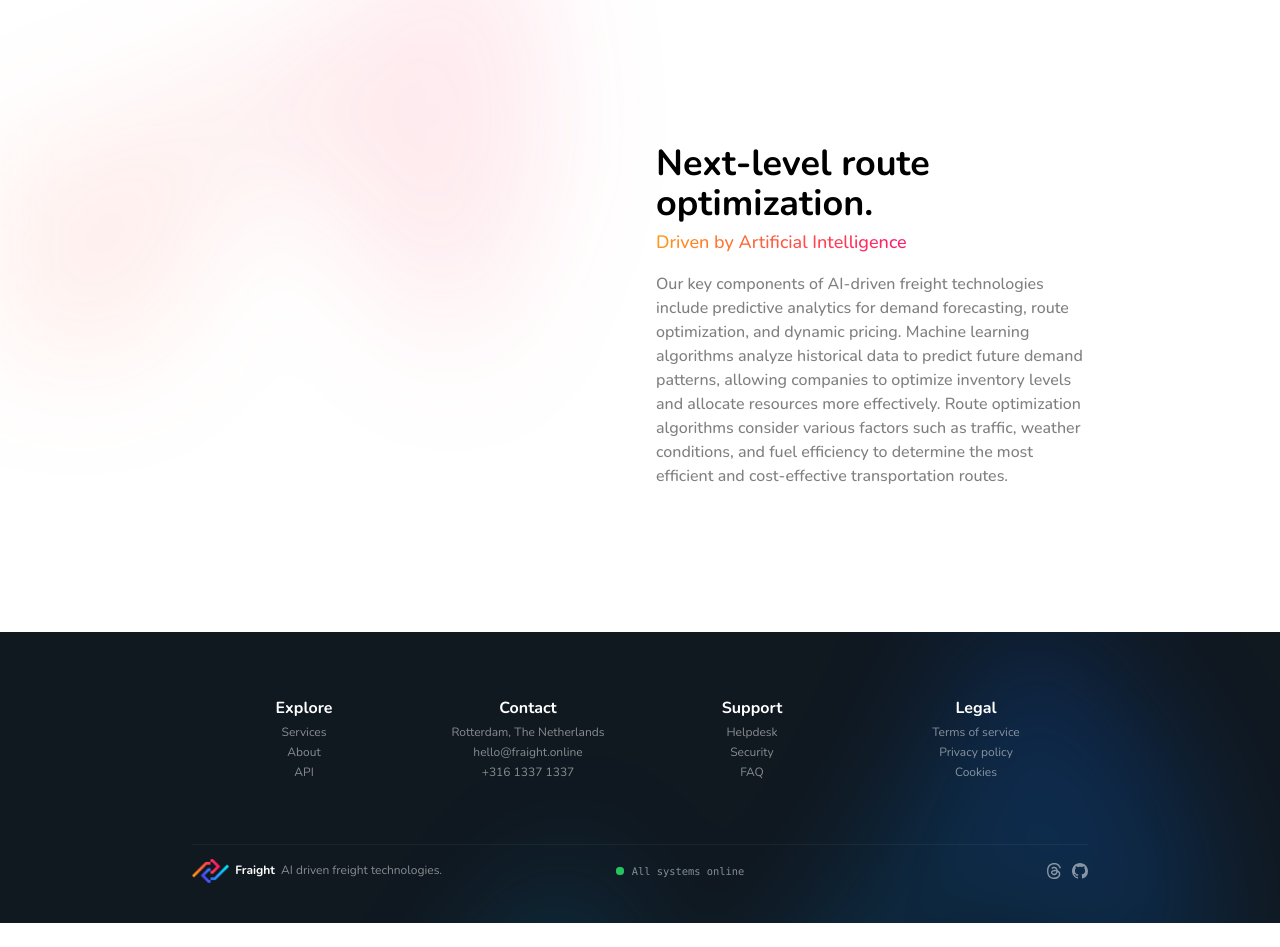
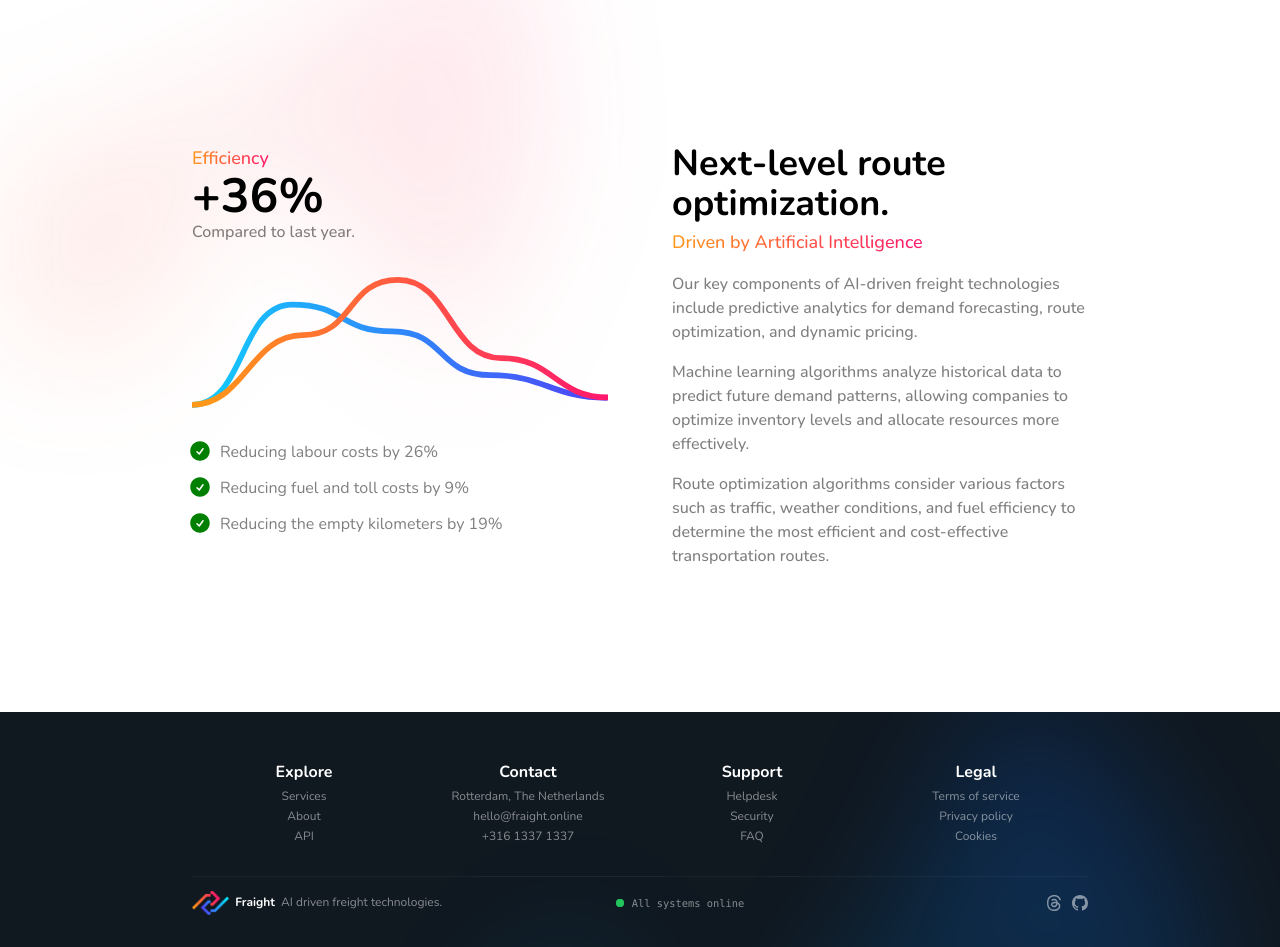
Before and after one commit to fraightonline/web, a Next.js app: page / in a window 1280 px wide. Before the commit the page ends 923 px from the top, so only its background shows below. Built offline with nearby package versions, Linux system fonts and the light colour scheme.

Commit message:
Stats update

```diff
--- a/package.json
+++ b/package.json
@@ -1,6 +1,6 @@
 {
   "name": "web",
-  "version": "0.2.8",
+  "version": "0.3.1",
   "private": true,
   "scripts": {
     "dev": "next dev",
--- a/src/app/components/Content.tsx
+++ b/src/app/components/Content.tsx
@@ -1,3 +1,5 @@
+import Stats from "./Stats";
+
 const Content = () => {
   return (
     <div className="isolate bg-white">
@@ -14,8 +16,10 @@ const Content = () => {
         />
       </div>
       <div className="mx-auto max-w-2xl lg:max-w-4xl py-4 lg:px-0 md:px-0 px-4">
-        <div className="grid grid-cols-1 sm:grid-cols-2 my-8 sm:my-32 gap-x-8 gap-y-8">
-          <div></div>
+        <div className="grid grid-cols-1 sm:grid-cols-2 my-8 sm:my-32 gap-x-16 gap-y-24">
+          <div>
+            <Stats />
+          </div>
           <div>
             <h2 className="text-4xl text-black font-bold mb-1">
               Next-level route optimization.
@@ -23,17 +27,23 @@ const Content = () => {
             <h3 className="bg-gradient-to-r from-orange to-violet inline-block text-transparent bg-clip-text mb-4 text-lg font-medium">
               Driven by Artificial Intelligence
             </h3>
-            <p className="text-md text-black/50 font-medium">
-              Our key components of AI-driven freight technologies include
-              predictive analytics for demand forecasting, route optimization,
-              and dynamic pricing. Machine learning algorithms analyze
-              historical data to predict future demand patterns, allowing
-              companies to optimize inventory levels and allocate resources more
-              effectively. Route optimization algorithms consider various
-              factors such as traffic, weather conditions, and fuel efficiency
-              to determine the most efficient and cost-effective transportation
-              routes.
-            </p>
+            <div className="flex flex-col gap-y-4">
+              <p className="text-md text-black/50 font-medium">
+                Our key components of AI-driven freight technologies include
+                predictive analytics for demand forecasting, route optimization,
+                and dynamic pricing.
+              </p>
+              <p className="text-md text-black/50 font-medium">
+                Machine learning algorithms analyze historical data to predict
+                future demand patterns, allowing companies to optimize inventory
+                levels and allocate resources more effectively.
+              </p>
+              <p className="text-md text-black/50 font-medium">
+                Route optimization algorithms consider various factors such as
+                traffic, weather conditions, and fuel efficiency to determine
+                the most efficient and cost-effective transportation routes.
+              </p>
+            </div>
           </div>
         </div>
       </div>
--- a/src/app/components/Footer.tsx
+++ b/src/app/components/Footer.tsx
@@ -20,9 +20,9 @@ const Footer = () => {
   }, []);
 
   return (
-    <footer className="bg-asphalt pb-2 sm:pb-4 py-4 text-white relative isolate overflow-hidden">
+    <footer className="bg-asphalt pb-2 text-white relative isolate overflow-hidden">
       <div className="mx-auto max-w-2xl lg:max-w-4xl py-4 lg:px-0 md:px-0 px-4">
-        <div className="grid sm:grid-cols-4 grid-cols-2 gap-y-4 py-8 pb-16 text-center">
+        <div className="grid sm:grid-cols-4 grid-cols-2 gap-y-4 py-8 text-center">
           <div className="flex flex-col gap-y-1">
             <h4 className="text-md font-bold">Explore</h4>
             <a
--- /dev/null
+++ b/src/app/components/Stats.tsx
@@ -0,0 +1,109 @@
+const Stats = () => {
+  return (
+    <div className="h-full group">
+      <h3 className="bg-gradient-to-r from-orange to-violet inline-block text-transparent bg-clip-text text-lg font-medium">
+        Efficiency
+      </h3>
+      <h1 className="text-5xl font-bold text-gray-800 dark:text-white">+36%</h1>
+      <span className=" text-black/50 font-medium">Compared to last year.</span>
+      <svg
+        className="w-full mt-8"
+        viewBox="0 0 218 69"
+        fill="none"
+        xmlns="http://www.w3.org/2000/svg"
+      >
+        <path
+          d="M0 67.5C27.8998 67.5 24.6002 15 52.5 15C80.3998 15 77.1002 29 105 29C132.9 29 128.6 52 156.5 52C184.4 52 189.127 63.8158 217.027 63.8158"
+          stroke="url(#paint0_linear_622:13664)"
+          stroke-width="3"
+          stroke-linecap="round"
+        />
+        <path
+          d="M0 67.5C27.2601 67.5 30.7399 31 58 31C85.2601 31 80.7399 2 108 2C135.26 2 134.74 43 162 43C189.26 43 190.74 63.665 218 63.665"
+          stroke="url(#paint1_linear_622:13664)"
+          stroke-width="3"
+          stroke-linecap="round"
+        />
+        <defs>
+          <linearGradient
+            id="paint0_linear_622:13664"
+            x1="217.027"
+            y1="15"
+            x2="7.91244"
+            y2="15"
+            gradientUnits="userSpaceOnUse"
+          >
+            <stop stop-color="#4f42f7" />
+            <stop offset="1" stop-color="#12c9fd" />
+          </linearGradient>
+          <linearGradient
+            id="paint1_linear_622:13664"
+            x1="218"
+            y1="18.3748"
+            x2="5.4362"
+            y2="18.9795"
+            gradientUnits="userSpaceOnUse"
+          >
+            <stop stop-color="#ff176d" />
+            <stop offset="1" stop-color="#ff9818" />
+          </linearGradient>
+        </defs>
+      </svg>
+      <ul role="list" className="space-y-3 pt-8 text-black/50">
+        <li className="space-x-2">
+          <span className="text-md text-black/50 font-medium">
+            <svg
+              xmlns="http://www.w3.org/2000/svg"
+              viewBox="0 0 24 24"
+              fill="green"
+              className="w-6 h-6 inline -mt-1 -ml-1"
+            >
+              <path
+                fillRule="evenodd"
+                d="M2.25 12c0-5.385 4.365-9.75 9.75-9.75s9.75 4.365 9.75 9.75-4.365 9.75-9.75 9.75S2.25 17.385 2.25 12Zm13.36-1.814a.75.75 0 1 0-1.22-.872l-3.236 4.53L9.53 12.22a.75.75 0 0 0-1.06 1.06l2.25 2.25a.75.75 0 0 0 1.14-.094l3.75-5.25Z"
+                clipRule="evenodd"
+              />
+            </svg>
+          </span>
+          <span>Reducing labour costs by 26%</span>
+        </li>
+        <li className="space-x-2">
+          <span className="text-md text-black/50 font-medium">
+            <svg
+              xmlns="http://www.w3.org/2000/svg"
+              viewBox="0 0 24 24"
+              fill="green"
+              className="w-6 h-6 inline -mt-1 -ml-1"
+            >
+              <path
+                fillRule="evenodd"
+                d="M2.25 12c0-5.385 4.365-9.75 9.75-9.75s9.75 4.365 9.75 9.75-4.365 9.75-9.75 9.75S2.25 17.385 2.25 12Zm13.36-1.814a.75.75 0 1 0-1.22-.872l-3.236 4.53L9.53 12.22a.75.75 0 0 0-1.06 1.06l2.25 2.25a.75.75 0 0 0 1.14-.094l3.75-5.25Z"
+                clipRule="evenodd"
+              />
+            </svg>
+          </span>
+          <span>Reducing fuel and toll costs by 9%</span>
+        </li>
+        <li className="space-x-2">
+          <span className="text-md text-black/50 font-medium">
+            <svg
+              xmlns="http://www.w3.org/2000/svg"
+              viewBox="0 0 24 24"
+              fill="green"
+              className="w-6 h-6 inline -mt-1 -ml-1"
+            >
+              <path
+                fillRule="evenodd"
+                d="M2.25 12c0-5.385 4.365-9.75 9.75-9.75s9.75 4.365 9.75 9.75-4.365 9.75-9.75 9.75S2.25 17.385 2.25 12Zm13.36-1.814a.75.75 0 1 0-1.22-.872l-3.236 4.53L9.53 12.22a.75.75 0 0 0-1.06 1.06l2.25 2.25a.75.75 0 0 0 1.14-.094l3.75-5.25Z"
+                clipRule="evenodd"
+              />
+            </svg>
+          </span>
+          <span>Reducing the empty kilometers by 19%</span>
+        </li>
+      </ul>
+    </div>
+  );
+};
+
+export default Stats;
```
Also changed, not shown: 1 other file (tests, documents, lock files or other folders).
